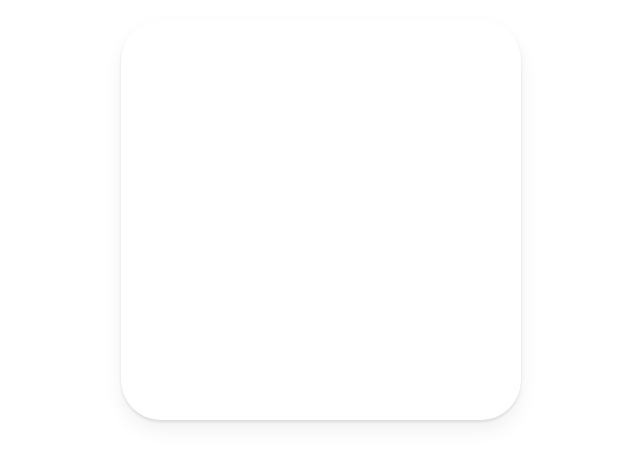
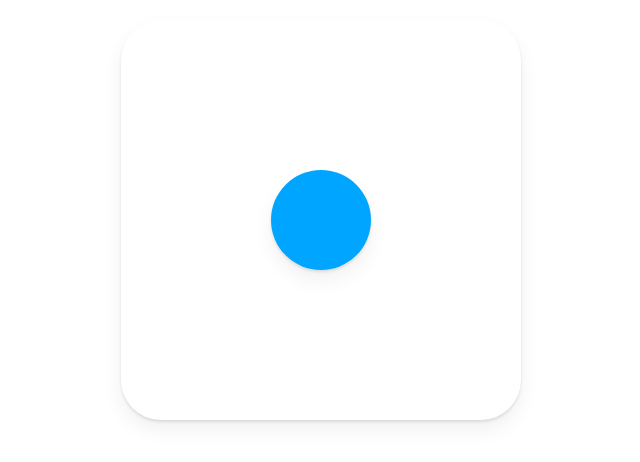
Before and after one commit to johj703/react_masterclass, a React (Create React App) app in the folder animation/: page / in a window 1280 px wide. Shown: the part 180-642 px from the top of the page, without its empty margins (319-959 px from the left). Built offline with nearby package versions, Linux system fonts and the light colour scheme.

Commit message:
Circle 만들고 box 안에 넣기

```diff
--- a/animation/src/App.tsx
+++ b/animation/src/App.tsx
@@ -21,10 +21,20 @@ const Box = styled(motion.div)`
   box-shadow: 0 2px 3px rgba(0, 0, 0, 0.1), 0 10px 20px rgba(0, 0, 0, 0.06);
 `;
 
+const Circle = styled(motion.div)`
+  background-color: #00a5ff;
+  height: 100px;
+  width: 100px;
+  border-radius: 50px;
+  box-shadow: 0 2px 3px rgba(0, 0, 0, 0.1), 0 10px 20px rgba(0, 0, 0, 0.06);
+`;
+
 function App() {
   return (
     <Wrapper>
-      <Box></Box>
+      <Box>
+        <Circle />
+      </Box>
     </Wrapper>
   );
 }
```
